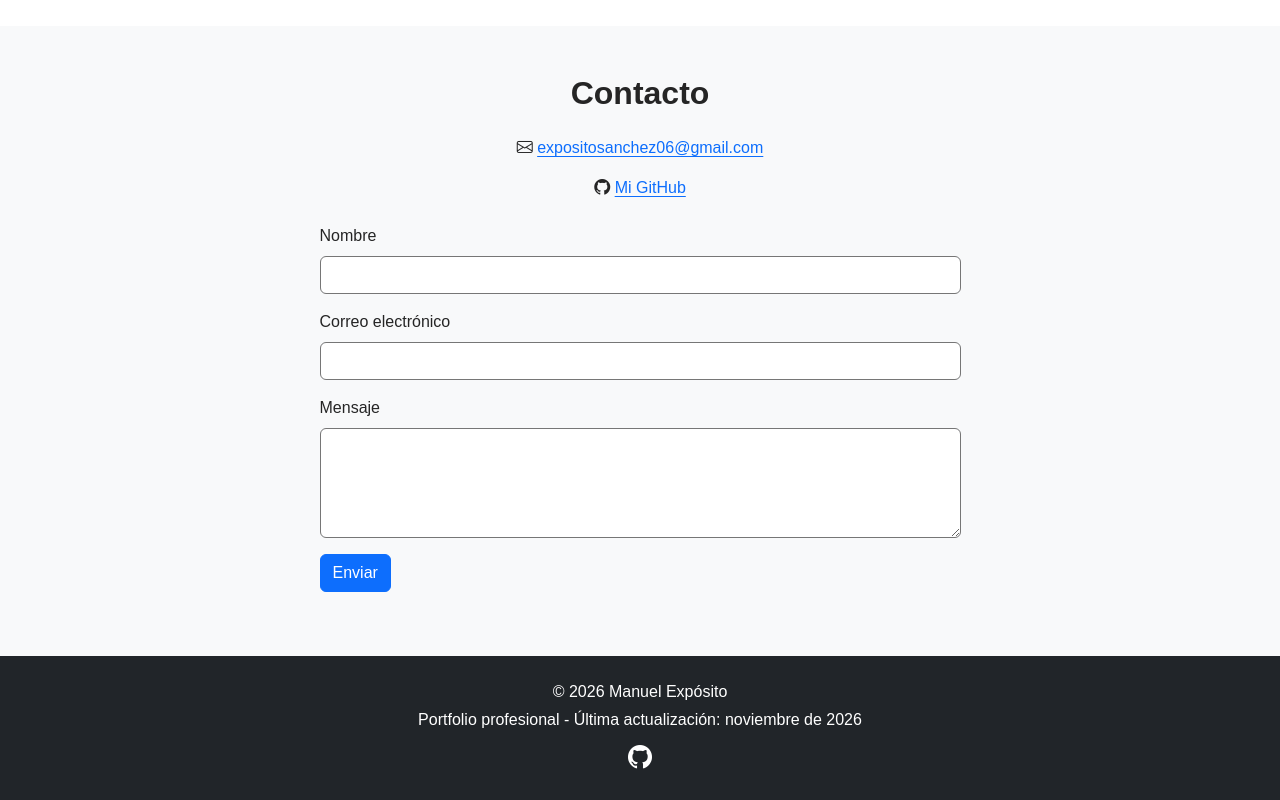
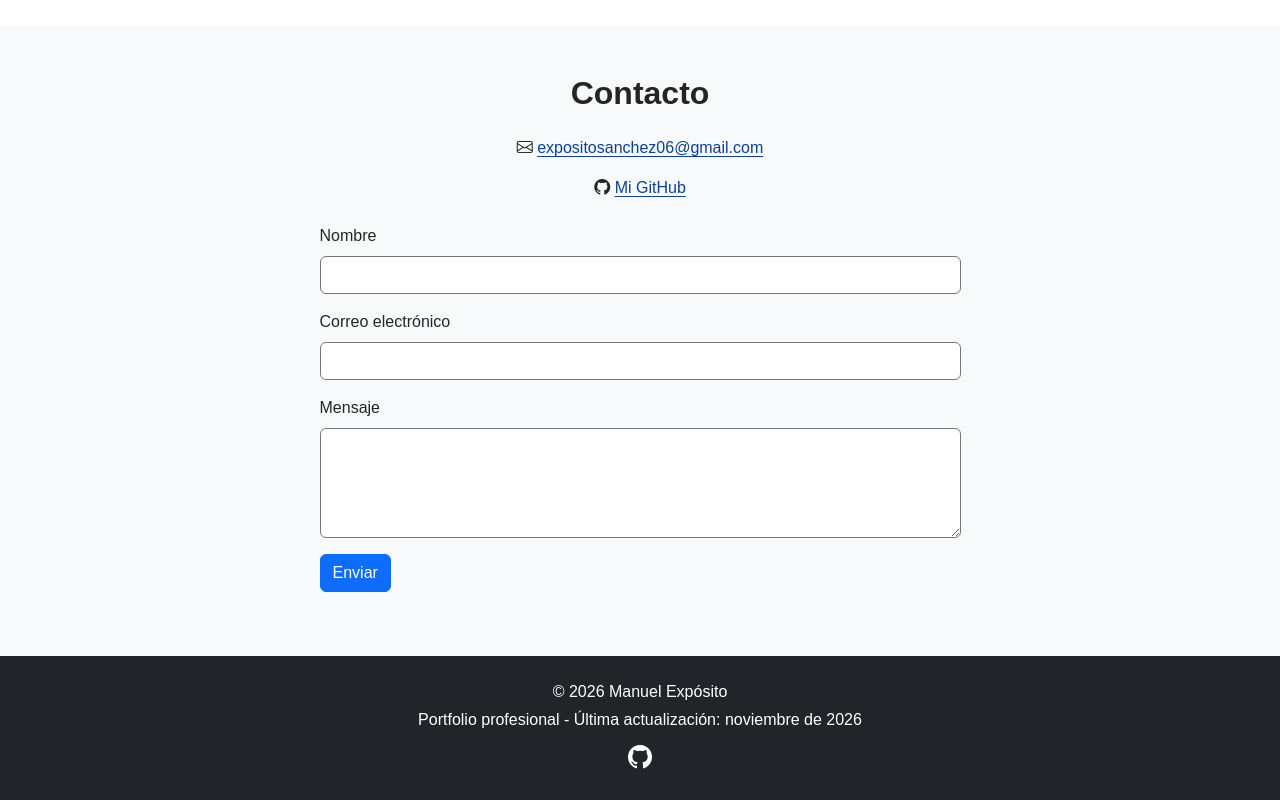
Before and after one commit to expositosanchez06-a11y/portfolio, a plain HTML site: page index.html in a window 1280 px wide. Shown: the part 2138-2938 px from the top of the page. Drawn offline with nearby package versions, Linux system fonts and the light colour scheme.

Commit message:
Mejora del contraste de los enlaces

```diff
--- a/css/estilos.css
+++ b/css/estilos.css
@@ -90,6 +90,11 @@ textarea:focus-visible {
   border-color: #767676;
 }
 
+/* Mejorar el contraste de los enlaces de contacto */
+#contacto a {
+  color: #084298;
+}
+
 /* Respetar a las personas que prefieren menos movimiento */
 @media (prefers-reduced-motion: reduce) {
   html {
```
